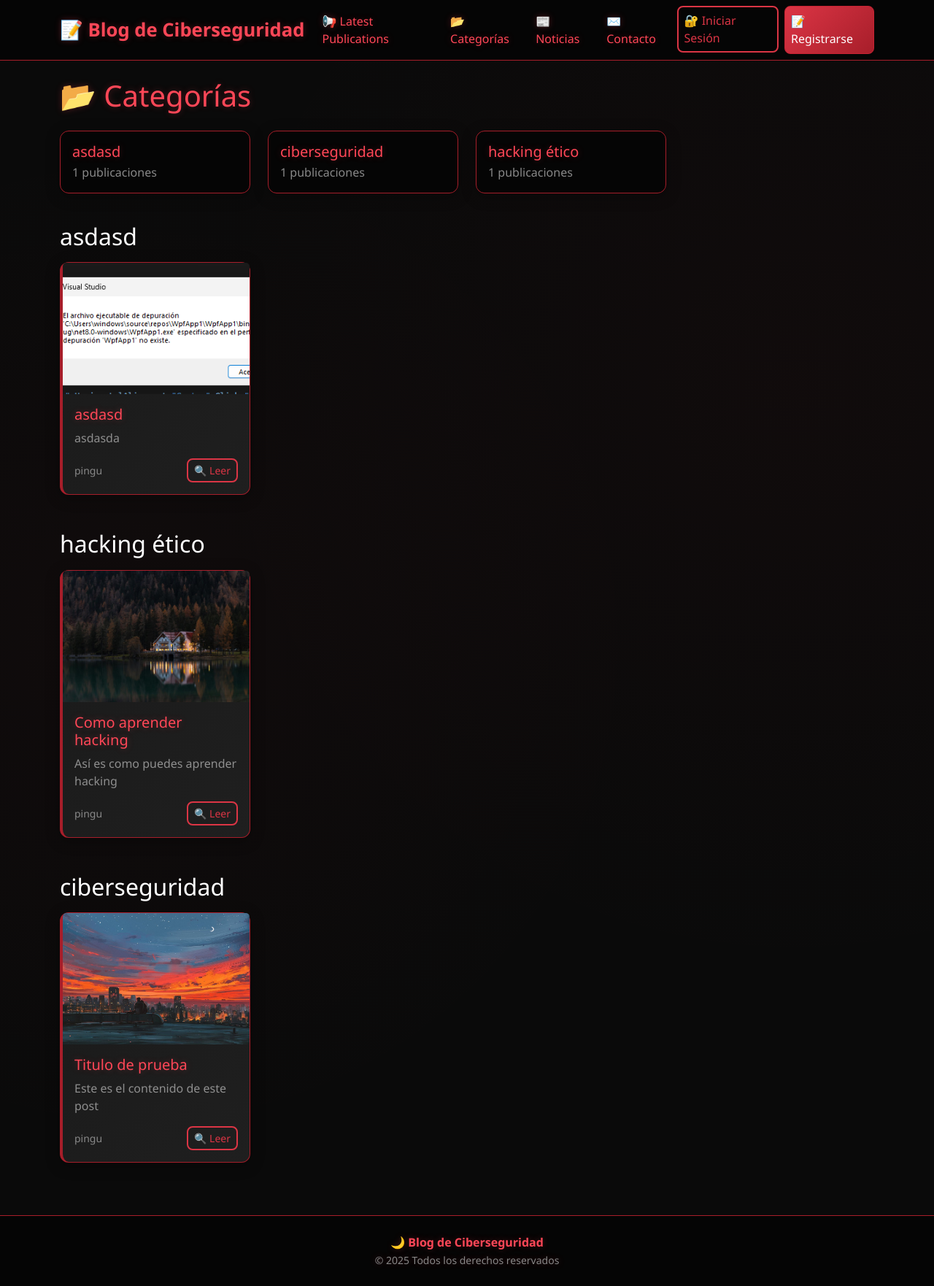
After one commit to Maalfer/blog-pruebas, a Flask app: page /categorias in a window 1280 px wide. The commit adds this page. Shown: the whole page at 73% size. Run offline with Flask 3, Linux system fonts and the light colour scheme; data comes from the database, SQL or seed files in the repository; some libraries are stand-ins or nearby versions.

Commit message:
Novedades

```diff
--- a/app.py
+++ b/app.py
@@ -39,7 +39,6 @@ def init_db():
                 created_at TIMESTAMP DEFAULT CURRENT_TIMESTAMP
             )
         ''')
-
         conn.execute('''
             CREATE TABLE IF NOT EXISTS posts (
                 id INTEGER PRIMARY KEY AUTOINCREMENT,
@@ -52,18 +51,15 @@ def init_db():
                 FOREIGN KEY (author) REFERENCES users (username)
             )
         ''')
-
         admin_exists = conn.execute(
             'SELECT id FROM users WHERE username = ?', ('admin',)
         ).fetchone()
-
         if not admin_exists:
             password_hash = generate_password_hash('admin123')
             conn.execute(
                 'INSERT INTO users (username, password_hash) VALUES (?, ?)',
                 ('admin', password_hash)
             )
-
         conn.commit()
 
 def save_image(image_file):
@@ -71,9 +67,7 @@ def save_image(image_file):
         filename = secure_filename(image_file.filename)
         unique_filename = f"{datetime.now().strftime('%Y%m%d_%H%M%S')}_{filename}"
         filepath = os.path.join(app.config['UPLOAD_FOLDER'], unique_filename)
-
         image_file.save(filepath)
-
         try:
             img = Image.open(filepath)
             if img.size[0] > 1200 or img.size[1] > 800:
@@ -81,7 +75,6 @@ def save_image(image_file):
                 img.save(filepath, optimize=True, quality=85)
         except Exception as e:
             print(f"Error optimizando imagen: {e}")
-
         return unique_filename
     return None
 
@@ -93,8 +86,7 @@ class LoginForm(FlaskForm):
 class RegisterForm(FlaskForm):
     username = StringField('Usuario', validators=[DataRequired(), Length(min=4, max=20)])
     password = PasswordField('Contraseña', validators=[DataRequired(), Length(min=6)])
-    confirm_password = PasswordField('Confirmar Contraseña',
-                                   validators=[DataRequired(), EqualTo('password')])
+    confirm_password = PasswordField('Confirmar Contraseña', validators=[DataRequired(), EqualTo('password')])
     submit = SubmitField('Registrarse')
 
 class PostForm(FlaskForm):
@@ -117,7 +109,6 @@ def home():
             SELECT * FROM posts
             ORDER BY date_created DESC
         ''').fetchall()
-
         posts_list = []
         for post in posts:
             posts_list.append({
@@ -129,7 +120,6 @@ def home():
                 'image': post['image'],
                 'date_created': post['date_created']
             })
-
         return render_template('home.html', posts=posts_list)
 
 @app.route('/latest-publications')
@@ -140,7 +130,6 @@ def latest_publications():
             ORDER BY date_created DESC
             LIMIT 4
         ''').fetchall()
-
         posts_list = []
         for post in posts:
             posts_list.append({
@@ -152,8 +141,54 @@ def latest_publications():
                 'image': post['image'],
                 'date_created': post['date_created']
             })
+        return render_template('latest_publications.html', posts=posts_list)
 
-        return render_template('latest_publications.html', posts=posts_list)
+@app.route('/categorias')
+def categories():
+    with get_db_connection() as conn:
+        rows = conn.execute('''
+            SELECT category, COUNT(*) AS total
+            FROM posts
+            GROUP BY category
+            ORDER BY total DESC, category ASC
+        ''').fetchall()
+        posts = conn.execute('''
+            SELECT id, title, content, author, category, image, date_created
+            FROM posts
+            ORDER BY date_created DESC
+        ''').fetchall()
+    grouped = {}
+    for p in posts:
+        grouped.setdefault(p["category"], []).append(p)
+    return render_template('categories.html', categories=rows, grouped_posts=grouped)
+
+@app.route('/categoria/<string:cat_name>')
+def category_detail(cat_name):
+    with get_db_connection() as conn:
+        posts = conn.execute('''
+            SELECT id, title, content, author, category, image, date_created
+            FROM posts
+            WHERE category = ?
+            ORDER BY date_created DESC
+        ''', (cat_name,)).fetchall()
+    if not posts:
+        return render_template('category_empty.html', cat_name=cat_name), 404
+    return render_template('category_detail.html', cat_name=cat_name, posts=posts)
+
+@app.route('/noticias')
+def news():
+    with get_db_connection() as conn:
+        posts = conn.execute('''
+            SELECT id, title, content, author, category, image, date_created
+            FROM posts
+            WHERE LOWER(category) = 'noticias'
+            ORDER BY date_created DESC
+        ''').fetchall()
+    return render_template('news.html', posts=posts)
+
+@app.route('/contacto')
+def contact():
+    return render_template('contact.html')
 
 @app.route('/post/<int:post_id>')
 def view_post(post_id):
@@ -161,11 +196,9 @@ def view_post(post_id):
         post = conn.execute(
             'SELECT * FROM posts WHERE id = ?', (post_id,)
         ).fetchone()
-
         if not post:
             flash('El post no existe', 'danger')
             return redirect(url_for('home'))
-
         post_dict = {
             'id': post['id'],
             'title': post['title'],
@@ -175,7 +208,6 @@ def view_post(post_id):
             'image': post['image'],
             'date_created': post['date_created']
         }
-
         return render_template('post.html', post=post_dict)
 
 @app.route('/login', methods=['GET', 'POST'])
@@ -184,12 +216,10 @@ def login():
     if form.validate_on_submit():
         username = form.username.data
         password = form.password.data
-
         with get_db_connection() as conn:
             user = conn.execute(
                 'SELECT * FROM users WHERE username = ?', (username,)
             ).fetchone()
-
             if user and check_password_hash(user['password_hash'], password):
                 session['user'] = username
                 session['user_id'] = user['id']
@@ -197,7 +227,6 @@ def login():
                 return redirect(url_for('dashboard'))
             else:
                 flash('Usuario o contraseña incorrectos', 'danger')
-
     return render_template('login.html', form=form)
 
 @app.route('/register', methods=['GET', 'POST'])
@@ -206,12 +235,10 @@ def register():
     if form.validate_on_submit():
         username = form.username.data
         password = form.password.data
-
         with get_db_connection() as conn:
             existing_user = conn.execute(
                 'SELECT id FROM users WHERE username = ?', (username,)
             ).fetchone()
-
             if existing_user:
                 flash('El usuario ya existe', 'danger')
             else:
@@ -221,10 +248,8 @@ def register():
                     (username, password_hash)
                 )
                 conn.commit()
-
                 flash('¡Registro exitoso! Ahora puedes iniciar sesión', 'success')
                 return redirect(url_for('login'))
-
     return render_template('register.html', form=form)
 
 @app.route('/dashboard')
@@ -232,13 +257,11 @@ def dashboard():
     if 'user' not in session:
         flash('Debes iniciar sesión para acceder al dashboard', 'warning')
         return redirect(url_for('login'))
-
     with get_db_connection() as conn:
         user_posts = conn.execute(
             'SELECT * FROM posts WHERE author = ? ORDER BY date_created DESC',
             (session['user'],)
         ).fetchall()
-
         posts_list = []
         for post in user_posts:
             posts_list.append({
@@ -250,7 +273,6 @@ def dashboard():
                 'image': post['image'],
                 'date_created': post['date_created']
             })
-
         return render_template('dashboard.html', username=session['user'], posts=posts_list)
 
 @app.route('/logout')
@@ -265,7 +287,6 @@ def create_post():
     if 'user' not in session:
         flash('Debes iniciar sesión para crear posts', 'warning')
         return redirect(url_for('login'))
-
     form = PostForm()
     if form.validate_on_submit():
         image_filename = save_image(form.image.data)
@@ -273,7 +294,6 @@ def create_post():
             default_images = ['default-bg.jpg', 'default-bg2.jpg', 'default-bg3.jpg']
             import random
             image_filename = random.choice(default_images)
-
         with get_db_connection() as conn:
             conn.execute('''
                 INSERT INTO posts (title, content, author, category, image)
@@ -286,10 +306,8 @@ def create_post():
                 image_filename
             ))
             conn.commit()
-
         flash('¡Post creado exitosamente con imagen!', 'success')
         return redirect(url_for('dashboard'))
-
     return render_template('create_post.html', form=form)
 
 @app.route('/admin/edit/<int:post_id>', methods=['GET', 'POST'])
@@ -297,20 +315,16 @@ def edit_post(post_id):
     if 'user' not in session:
         flash('Debes iniciar sesión para editar posts', 'warning')
         return redirect(url_for('login'))
-
     with get_db_connection() as conn:
         post = conn.execute(
             'SELECT * FROM posts WHERE id = ?', (post_id,)
         ).fetchone()
-
         if not post:
             flash('El post no existe', 'danger')
             return redirect(url_for('dashboard'))
-
         if post['author'] != session['user']:
             flash('No tienes permisos para editar este post', 'danger')
             return redirect(url_for('dashboard'))
-
         form = PostForm()
         if form.validate_on_submit():
             update_data = {
@@ -318,30 +332,24 @@ def edit_post(post_id):
                 'content': form.content.data,
                 'category': form.category.data
             }
-
             if form.image.data:
                 image_filename = save_image(form.image.data)
                 if image_filename:
                     update_data['image'] = image_filename
-
             set_clause = ', '.join([f"{key} = ?" for key in update_data.keys()])
             values = list(update_data.values())
             values.append(post_id)
-
             conn.execute(
                 f'UPDATE posts SET {set_clause} WHERE id = ?',
                 values
             )
             conn.commit()
-
             flash('¡Post actualizado exitosamente!', 'success')
             return redirect(url_for('dashboard'))
-
         elif request.method == 'GET':
             form.title.data = post['title']
             form.content.data = post['content']
             form.category.data = post['category']
-
         post_dict = {
             'id': post['id'],
             'title': post['title'],
@@ -351,7 +359,6 @@ def edit_post(post_id):
             'image': post['image'],
             'date_created': post['date_created']
         }
-
     return render_template('edit_post.html', form=form, post=post_dict)
 
 @app.route('/admin/delete/<int:post_id>')
@@ -359,23 +366,18 @@ def delete_post(post_id):
     if 'user' not in session:
         flash('Debes iniciar sesión para eliminar posts', 'warning')
         return redirect(url_for('login'))
-
     with get_db_connection() as conn:
         post = conn.execute(
             'SELECT * FROM posts WHERE id = ?', (post_id,)
         ).fetchone()
-
         if not post:
             flash('El post no existe', 'danger')
             return redirect(url_for('dashboard'))
-
         if post['author'] != session['user']:
             flash('No tienes permisos para eliminar este post', 'danger')
             return redirect(url_for('dashboard'))
-
         conn.execute('DELETE FROM posts WHERE id = ?', (post_id,))
         conn.commit()
-
     flash('¡Post eliminado exitosamente!', 'success')
     return redirect(url_for('dashboard'))
 
--- a/templates/base.html
+++ b/templates/base.html
@@ -3,69 +3,45 @@
 <head>
     <meta charset="UTF-8">
     <meta name="viewport" content="width=device-width, initial-scale=1.0">
-    <title>{% block title %}Mi Blog Oscuro{% endblock %}</title>
+    <title>{% block title %}Blog de Ciberseguridad{% endblock %}</title>
     <link href="https://cdn.jsdelivr.net/npm/bootstrap@5.3.2/dist/css/bootstrap.min.css" rel="stylesheet">
     <link rel="stylesheet" href="{{ url_for('static', filename='style.css') }}">
 </head>
 <body class="dark-theme">
-    <!-- Header -->
     <header class="bg-dark-custom border-bottom border-red-custom">
         <nav class="navbar navbar-expand-lg navbar-dark bg-dark-custom">
             <div class="container">
                 <a class="navbar-brand brand-red" href="{{ url_for('home') }}">
-                    <strong>📝 Blog Oscuro</strong>
+                    <strong>📝 Blog de Ciberseguridad</strong>
                 </a>
-
-                <!-- Botón para menú móvil -->
                 <button class="navbar-toggler" type="button" data-bs-toggle="collapse" data-bs-target="#navbarNav">
                     <span class="navbar-toggler-icon"></span>
                 </button>
-
-                <!-- Menú de navegación -->
                 <div class="collapse navbar-collapse" id="navbarNav">
                     <ul class="navbar-nav me-auto">
                         <li class="nav-item">
-                            <a class="nav-link text-red-glow" href="{{ url_for('latest_publications') }}">
+                            <a class="nav-link text-red-glow {% if request.path.startswith('/latest-publications') %}active{% endif %}" href="{{ url_for('latest_publications') }}">
                                 📢 Latest Publications
                             </a>
                         </li>
                         <li class="nav-item">
-                            <a class="nav-link text-red-glow" href="#">
-                                🎧 CPR Podcast Channel
+                            <a class="nav-link text-red-glow {% if request.path.startswith('/categorias') or request.path.startswith('/categoria/') %}active{% endif %}" href="{{ url_for('categories') }}">
+                                📂 Categorías
                             </a>
                         </li>
                         <li class="nav-item">
-                            <a class="nav-link text-red-glow" href="#">
-                                🔒 Web 3.0 Security
+                            <a class="nav-link text-red-glow {% if request.path.startswith('/noticias') %}active{% endif %}" href="{{ url_for('news') }}">
+                                📰 Noticias
                             </a>
                         </li>
                         <li class="nav-item">
-                            <a class="nav-link text-red-glow" href="#">
-                                📊 Intelligence Reports
-                            </a>
-                        </li>
-                        <li class="nav-item">
-                            <a class="nav-link text-red-glow" href="#">
-                                📚 Resources
-                            </a>
-                        </li>
-                        <li class="nav-item">
-                            <a class="nav-link text-red-glow" href="#">
-                                👥 About Us
+                            <a class="nav-link text-red-glow {% if request.path.startswith('/contacto') %}active{% endif %}" href="{{ url_for('contact') }}">
+                                ✉️ Contacto
                             </a>
                         </li>
                     </ul>
-
-                    <!-- Botón SUBSCRIBE -->
                     <ul class="navbar-nav ms-auto">
-                        <li class="nav-item">
-                            <a class="nav-link btn-red-solid" href="#">
-                                📧 SUBSCRIBE
-                            </a>
-                        </li>
-
                         {% if session.user %}
-                            <!-- Usuario autenticado -->
                             <li class="nav-item dropdown">
                                 <a class="nav-link dropdown-toggle text-red-glow" href="#" role="button" data-bs-toggle="dropdown">
                                     👤 {{ session.user }}
@@ -78,7 +54,6 @@
                                 </ul>
                             </li>
                         {% else %}
-                            <!-- Usuario no autenticado -->
                             <li class="nav-item">
                                 <a class="nav-link btn-red-outline me-2" href="{{ url_for('login') }}">🔐 Iniciar Sesión</a>
                             </li>
@@ -92,9 +67,7 @@
         </nav>
     </header>
 
-    <!-- Contenido principal -->
     <main class="container my-4">
-        <!-- Mensajes flash -->
         {% with messages = get_flashed_messages(with_categories=true) %}
             {% if messages %}
                 {% for category, message in messages %}
@@ -106,15 +79,13 @@
                 {% endfor %}
             {% endif %}
         {% endwith %}
-
         {% block content %}{% endblock %}
     </main>
 
-    <!-- Footer -->
     <footer class="bg-dark-custom text-red-glow text-center py-4 mt-5 border-top border-red-custom">
         <div class="container">
-            <p class="mb-0">🌙 <strong>Blog Oscuro</strong> - Donde las ideas brillan en la oscuridad ✨</p>
-            <small class="text-muted-red">© 2024 Todos los derechos reservados</small>
+            <p class="mb-0">🌙 <strong>Blog de Ciberseguridad</strong></p>
+            <small class="text-muted-red">© 2025 Todos los derechos reservados</small>
         </div>
     </footer>
 
--- /dev/null
+++ b/templates/categories.html
@@ -0,0 +1,46 @@
+{% extends "base.html" %}
+{% block title %}Categorías - Blog Oscuro{% endblock %}
+{% block content %}
+
+<h1 class="text-red-glow mb-4">📂 Categorías</h1>
+
+<!-- Resumen de categorías con conteo -->
+<div class="row mb-4">
+  {% for row in categories %}
+  <div class="col-md-4 col-lg-3 mb-3">
+    <a class="card bg-dark-custom border-red-custom text-decoration-none h-100"
+       href="{{ url_for('category_detail', cat_name=row['category']) }}">
+      <div class="card-body">
+        <h5 class="card-title text-red-glow mb-1">{{ row['category'] }}</h5>
+        <p class="text-muted-red mb-0">{{ row['total'] }} publicaciones</p>
+      </div>
+    </a>
+  </div>
+  {% endfor %}
+</div>
+
+<!-- Bloques de posts agrupados por categoría -->
+{% for cat, posts in grouped_posts.items() %}
+  <h2 class="mt-4 mb-3">{{ cat }}</h2>
+  <div class="row">
+    {% for post in posts[:4] %}
+    <div class="col-md-6 col-lg-3 mb-4">
+      <div class="card bg-dark-custom border-red-custom h-100 post-card">
+        {% if post['image'] %}
+          <img src="{{ url_for('uploaded_file', filename=post['image']) }}" class="card-img-top" alt="{{ post['title'] }}" style="height: 180px; object-fit: cover;">
+        {% endif %}
+        <div class="card-body d-flex flex-column">
+          <h5 class="card-title text-red-glow">{{ post['title'] }}</h5>
+          <p class="card-text text-white-50">{{ post['content'][:100] }}{% if post['content']|length > 100 %}...{% endif %}</p>
+          <div class="mt-auto d-flex justify-content-between align-items-center">
+            <small class="text-muted-red">{{ post['author'] }}</small>
+            <a href="{{ url_for('view_post', post_id=post['id']) }}" class="btn btn-outline-primary btn-sm">🔍 Leer</a>
+          </div>
+        </div>
+      </div>
+    </div>
+    {% endfor %}
+  </div>
+{% endfor %}
+
+{% endblock %}
```
Also changed, not shown: templates/category_detail.html (added, +35 -0 lines), templates/category_empty.html (added, +7 -0 lines), templates/contact.html (added, +18 -0 lines), templates/home.html (+4 -22 lines), templates/news.html (added, +37 -0 lines), 1 other file.
